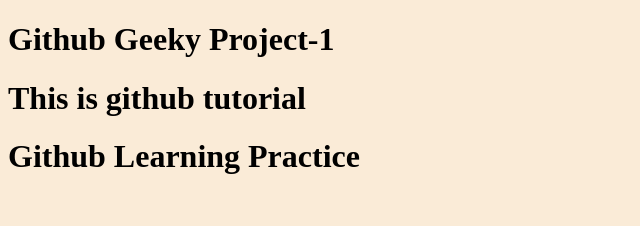
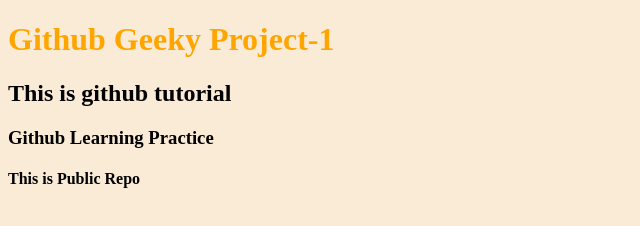
Before and after one commit to rajhanani/Github-Geeky_Project1, a plain HTML site: page index.html in a window 1280 px wide. Shown: the whole page, without its empty margins (0-640 px from the left). Drawn offline with Linux system fonts and the light colour scheme.

Commit message:
make public

```diff
--- a/index.css
+++ b/index.css
@@ -1,3 +1,6 @@
 body{
     background-color: antiquewhite;
 }
+h1{
+    color: orange;
+}
--- a/index.html
+++ b/index.html
@@ -9,8 +9,9 @@
 </head>
 <body>
     <h1>Github Geeky Project-1</h1>
-    <h1>This is github tutorial</h1>
-    <h1>Github Learning Practice</h1>
+    <h2>This is github tutorial</h2>
+    <h3>Github Learning Practice</h3>
+    <h4>This is Public Repo</h4>
 
 </body>
 </html>
```
